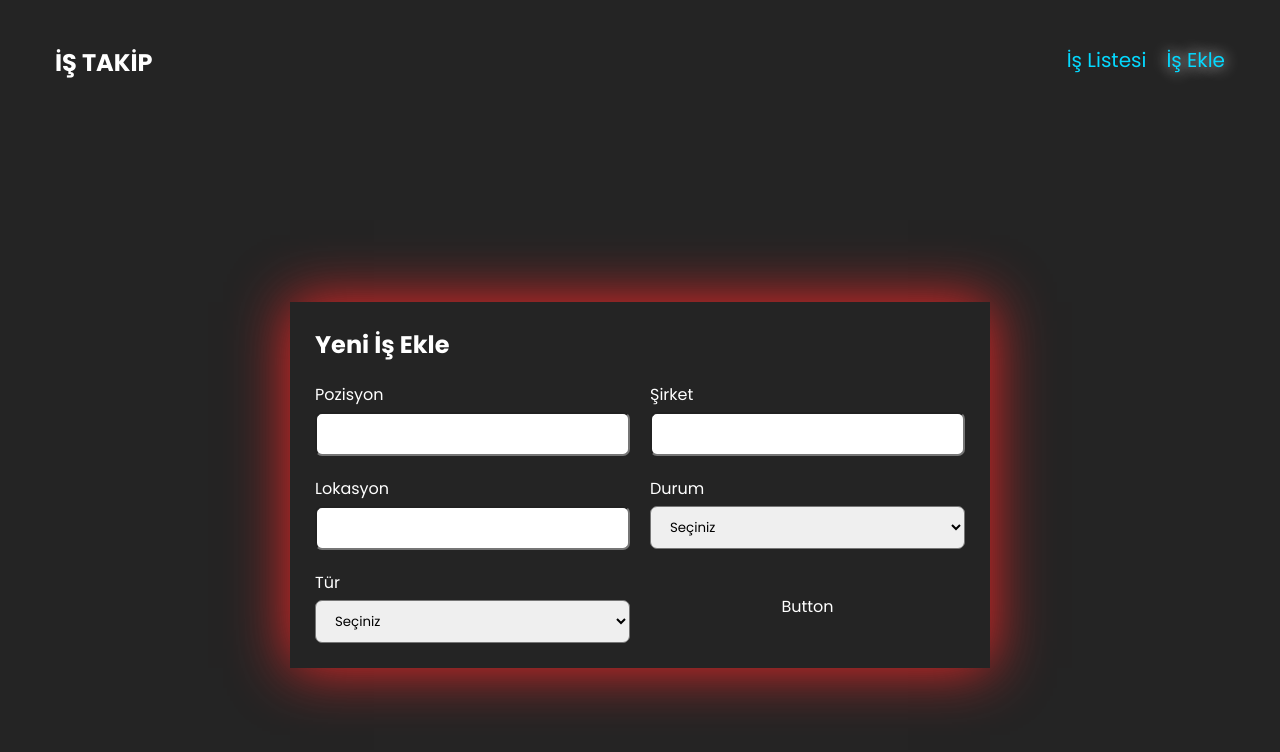
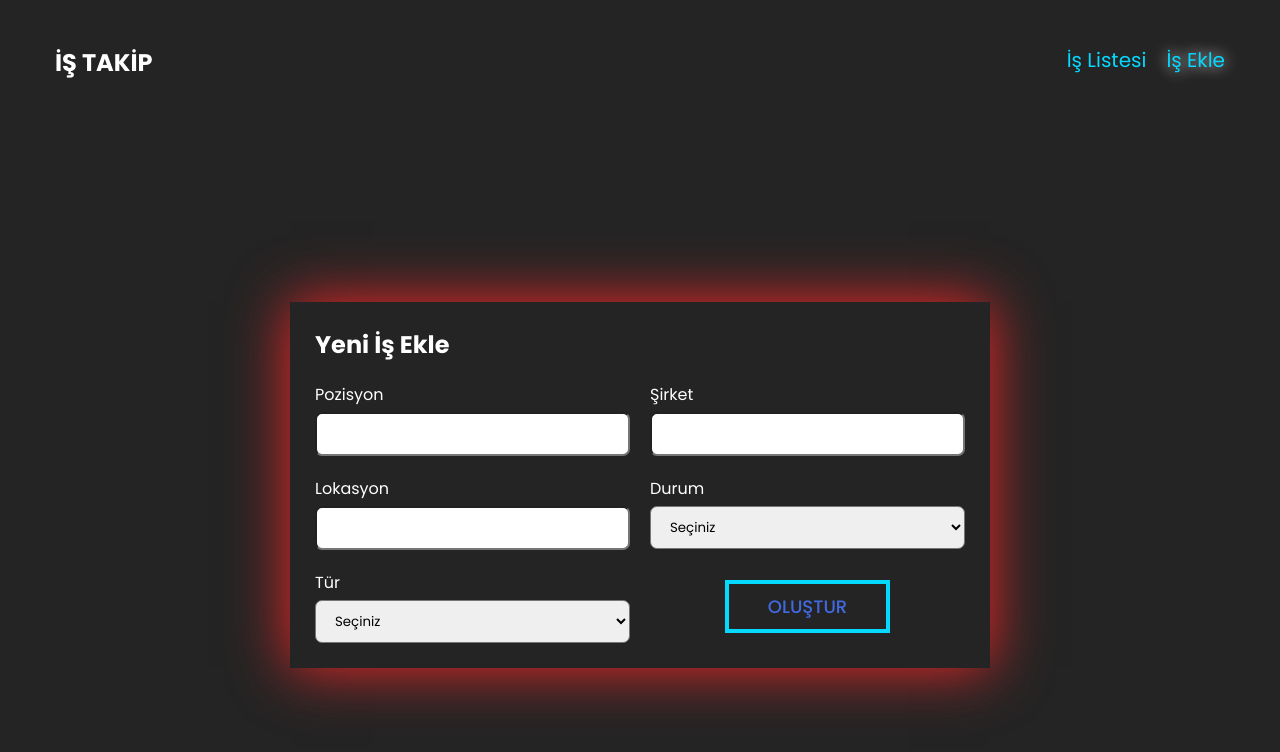
Before and after one commit to copriot/reduxToolkitJobApp, a React (Vite) app: page /add in a window 1280 px wide. Shown: the top 752 px of the page. Built offline with nearby package versions, Linux system fonts and the light colour scheme; data requests are answered from the project's data file.

Commit message:
some errors fixed

```diff
--- a/src/Components/AutoInput.jsx
+++ b/src/Components/AutoInput.jsx
@@ -2,7 +2,6 @@ import { useSelector } from "react-redux";
 
 const AutoInput = ({ label, name }) => {
   const { jobs } = useSelector((store) => store.job);
-  console.log(jobs);
 
   //pozisyon değerlerinden olusan dizi dön
   const array = jobs.map((job) => job[name]);
--- a/src/Components/Button.jsx
+++ b/src/Components/Button.jsx
@@ -1,7 +1,14 @@
 import React from "react";
 
-const Button = () => {
-  return <div>Button</div>;
+const Button = ({ text }) => {
+  return (
+    <>
+      <button>
+        {text}
+        <span></span>
+      </button>
+    </>
+  );
 };
 
 export default Button;
--- a/src/Components/Select.jsx
+++ b/src/Components/Select.jsx
@@ -4,7 +4,7 @@ const Select = ({ label, options, name }) => {
   return (
     <div>
       <label htmlFor="name">{label}</label>
-      <select id={name}>
+      <select id={name} name={name}>
         <option value="" hidden>
           Seçiniz
         </option>
--- a/src/pages/AddJob.jsx
+++ b/src/pages/AddJob.jsx
@@ -3,19 +3,41 @@ import AutoInput from "../Components/AutoInput";
 import Select from "../Components/Select";
 import Button from "../Components/Button";
 import { statusOpt, typeOpt } from "../utilities/constant";
+import { v4 } from "uuid";
+import api from "../utilities/api";
+import { useNavigate } from "react-router-dom";
 const AddJob = () => {
+  const navigate = useNavigate();
+  const handleSubmit = (e) => {
+    e.preventDefault();
+
+    //formData oluştur
+    const formData = new FormData(e.target);
+
+    //inputlardaki verilerden bir nesne oluştur
+    const newJob = Object.fromEntries(formData.entries());
+    // tarih ve id ekle
+    newJob.id = v4();
+    newJob.date = Date.now();
+    //api'a yeni veriyi kaydet
+    api.post("/jobs");
+    // store'a kaydet
+
+    //anasayfaya yönlendir
+    navigate("/");
+  };
   return (
     <div className="add-page">
       <section className="container">
         <h2>Yeni İş Ekle</h2>
-        <form>
+        <form onSubmit={handleSubmit}>
           <AutoInput label="Pozisyon" name="position" />
           <AutoInput label={"Şirket"} name="company" />
           <AutoInput label={"Lokasyon"} name="location" />
           <Select label={"Durum"} name={"status"} options={statusOpt} />
           <Select label={"Tür"} name={"type"} options={typeOpt} />
           <div>
-            <Button></Button>
+            <Button text={"OLUŞTUR"} />
           </div>
         </form>
       </section>
--- a/src/pages/JobList.jsx
+++ b/src/pages/JobList.jsx
@@ -13,8 +13,8 @@ const JobList = ({ retry }) => {
         <Error msg={error} retry={retry} />
       ) : (
         <div className="cards-wrapper">
-          {jobs.map((i) => (
-            <Card key={i.date} job={i} />
+          {jobs.map((job) => (
+            <Card key={job.id} job={job} />
           ))}
         </div>
       )}
--- a/src/styles/_extra.scss
+++ b/src/styles/_extra.scss
@@ -120,3 +120,59 @@
   transition-duration: 0.5s;
   transform: rotate(160deg);
 }
+
+// button
+
+button {
+  border: none;
+  display: block;
+  position: relative;
+  padding: 0.7em 2.4em;
+  font-size: 18px;
+  background: transparent;
+  cursor: pointer;
+  user-select: none;
+  overflow: hidden;
+  color: royalblue;
+  z-index: 1;
+  font-family: inherit;
+  font-weight: 500;
+}
+
+button span {
+  position: absolute;
+  left: 0;
+  top: 0;
+  width: 100%;
+  height: 100%;
+  background: transparent;
+  z-index: -1;
+  border: 4px solid #04d9ff;
+}
+
+button span::before {
+  content: "";
+  display: block;
+  position: absolute;
+  width: 8%;
+  height: 500%;
+  background: var(--lightgray);
+  top: 50%;
+  left: 50%;
+  transform: translate(-50%, -50%) rotate(-60deg);
+  transition: all 0.3s;
+}
+
+button:hover span::before {
+  transform: translate(-50%, -50%) rotate(-90deg);
+  width: 100%;
+  background: #04d9ff;
+}
+
+button:hover {
+  color: black;
+}
+
+button:active span::before {
+  background: #04d9ff;
+}
```
Also changed, not shown: db.json (line endings or trailing spaces).
